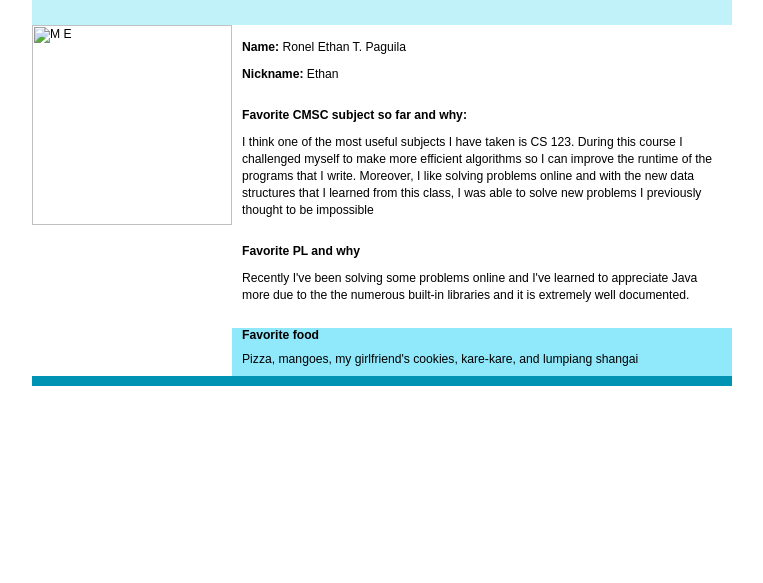
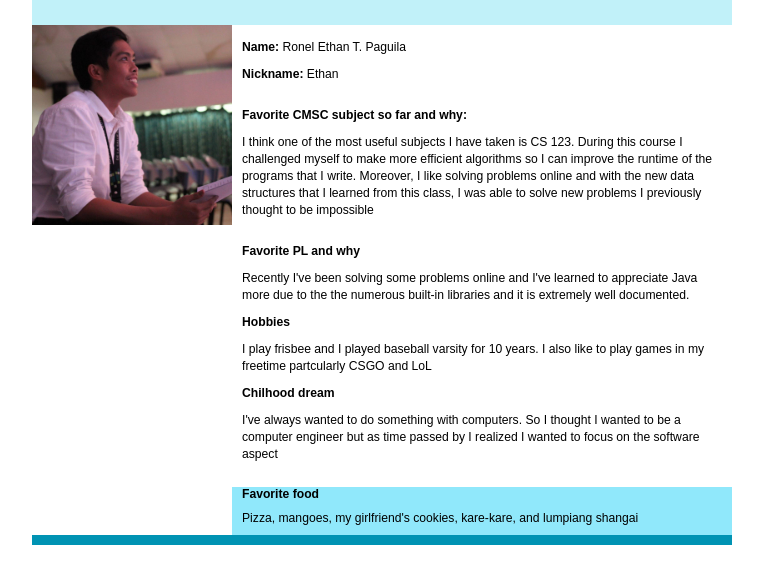
Before and after one commit to ReethP/ron30075.github.io, a plain HTML site: page index.html in a window 1280 px wide. Shown: the part 55-638 px from the top of the page, without its empty margins (258-1021 px from the left). Drawn offline with Linux system fonts and the light colour scheme.

Commit message:
extra stuff

```diff
--- a/index.html
+++ b/index.html
@@ -21,11 +21,17 @@
 
       <p><strong>Favorite PL and why</strong></p>
       <p>Recently I've been solving some problems online and I've learned to appreciate Java more due to the the numerous built-in libraries and it is extremely well documented.</p>
+
+      <p><strong>Hobbies</strong></p>
+      <p>I play frisbee and I played baseball varsity for 10 years. I also like to play games in my freetime partcularly CSGO and LoL</p>
+
+      <p><strong>Chilhood dream</strong></p>
+      <p>I've always wanted to do something with computers. So I thought I wanted to be a computer engineer but as time passed by I realized I wanted to focus on the software aspect</p>
       <br>
     </div>
   </div>
   <div id="pic">
-    <img src="picture" alt="M E" width="200" height="200">
+    <img src="picture.jpg" alt="M E" width="200" height="200">
   </div>
   <div id="others">
     <p><strong>Favorite food</strong></p>
```
